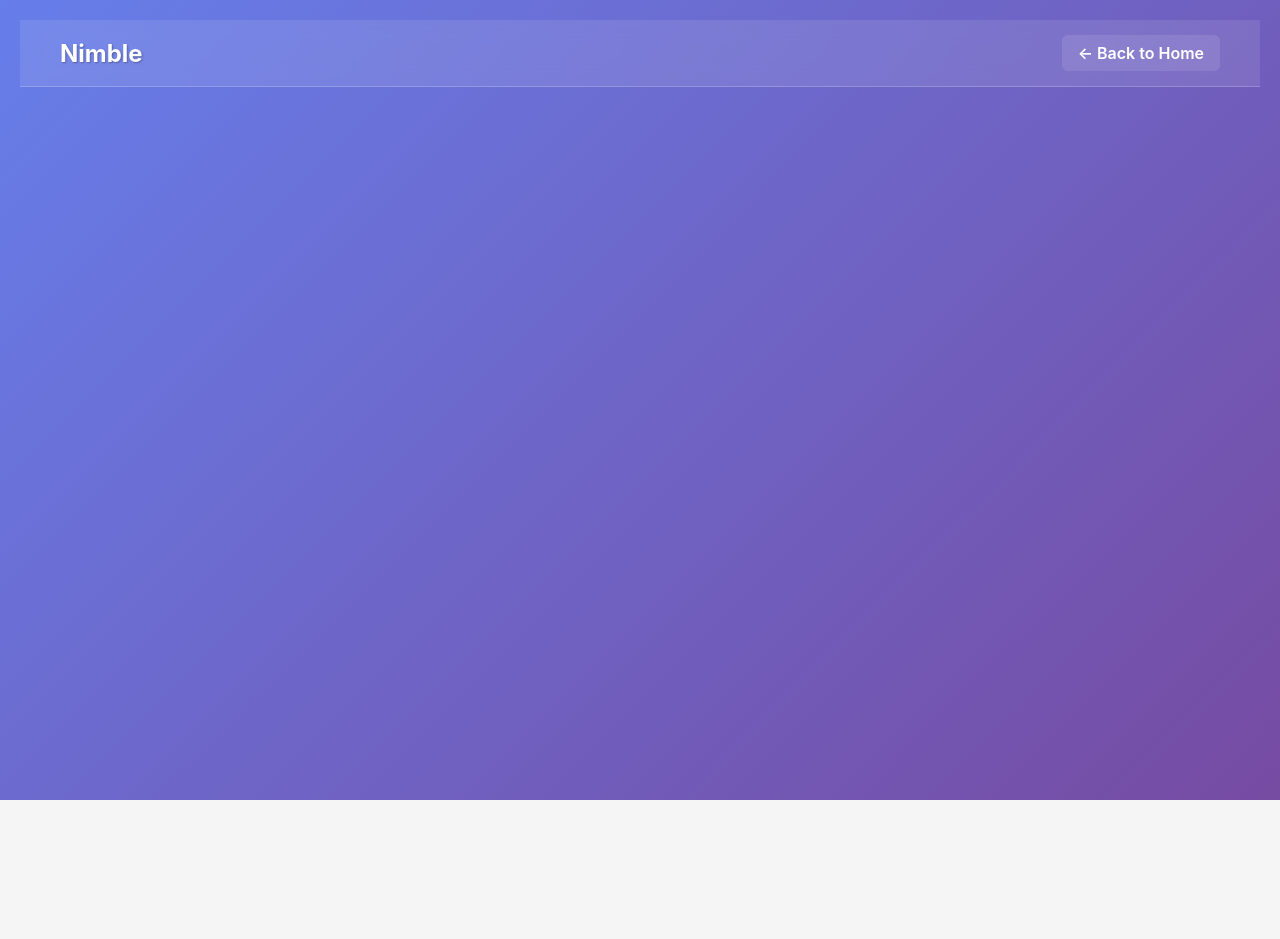
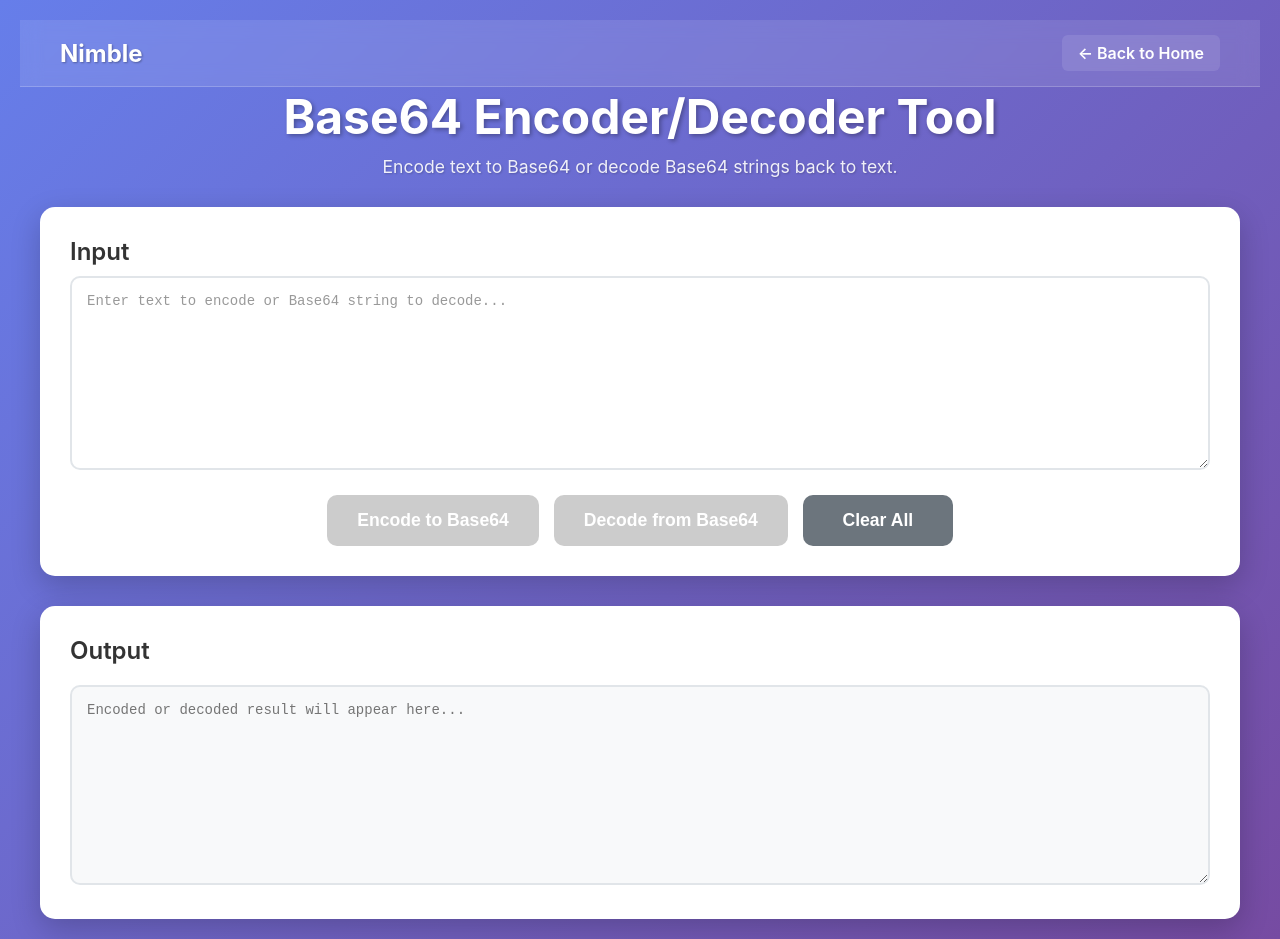
Before and after one commit to igobl/nimble, a React (Create React App) app: page /base64-encoder-decoder in a window 1280 px wide. Before the commit the page ends 800 px from the top, so only its background shows below. Built offline with nearby package versions, Linux system fonts and the light colour scheme.

Commit message:
Add base 64 encode/decode component

```diff
--- a/src/App.tsx
+++ b/src/App.tsx
@@ -6,6 +6,7 @@ import HomePage from './components/HomePage';
 import CsvSubstitutionTool from './components/CsvSubstitutionTool';
 import LineRemovalTool from './components/LineRemovalTool';
 import JsonPrettifierTool from './components/JsonPrettifierTool';
+import Base64EncoderDecoder from './components/Base64EncoderDecoder';
 
 function App() {
   return (
@@ -17,6 +18,7 @@ function App() {
           <Route path="/csv-substitution" element={<CsvSubstitutionTool />} />
           <Route path="/line-removal" element={<LineRemovalTool />} />
           <Route path="/json-prettifier" element={<JsonPrettifierTool />} />
+          <Route path="/base64-encoder-decoder" element={<Base64EncoderDecoder />} />
         </Routes>
       </div>
     </Router>
--- /dev/null
+++ b/src/components/Base64EncoderDecoder.tsx
@@ -0,0 +1,139 @@
+import React, { useState } from 'react';
+
+function Base64EncoderDecoder() {
+  const [input, setInput] = useState('');
+  const [output, setOutput] = useState('');
+  const [error, setError] = useState('');
+  const [copyStatus, setCopyStatus] = useState('');
+
+  const handleEncode = () => {
+    try {
+      if (!input.trim()) {
+        setOutput('');
+        setError('');
+        return;
+      }
+      const encoded = btoa(unescape(encodeURIComponent(input)));
+      setOutput(encoded);
+      setError('');
+    } catch (e: any) {
+      setError('Encoding failed: ' + e.message);
+      setOutput('');
+    }
+  };
+
+  const handleDecode = () => {
+    try {
+      if (!input.trim()) {
+        setOutput('');
+        setError('');
+        return;
+      }
+      const decoded = decodeURIComponent(escape(atob(input)));
+      setOutput(decoded);
+      setError('');
+    } catch (e: any) {
+      setError('Decoding failed: Invalid Base64 string - ' + e.message);
+      setOutput('');
+    }
+  };
+
+  const handleCopyToClipboard = async () => {
+    if (!output.trim()) return;
+
+    try {
+      await navigator.clipboard.writeText(output);
+      setCopyStatus('Copied!');
+      setTimeout(() => setCopyStatus(''), 2000);
+    } catch (err) {
+      setCopyStatus('Failed to copy');
+      setTimeout(() => setCopyStatus(''), 2000);
+    }
+  };
+
+  const clearAll = () => {
+    setInput('');
+    setOutput('');
+    setError('');
+    setCopyStatus('');
+  };
+
+  return (
+    <div className="base64-encoder-decoder-tool">
+      <header className="tool-header">
+        <h1>Base64 Encoder/Decoder Tool</h1>
+        <p>Encode text to Base64 or decode Base64 strings back to text.</p>
+      </header>
+
+      <main className="tool-main">
+        <div className="input-section">
+          <div className="text-area-container">
+            <h2>Input</h2>
+            <textarea
+              value={input}
+              onChange={(e) => setInput(e.target.value)}
+              placeholder="Enter text to encode or Base64 string to decode..."
+              className="text-area"
+              rows={10}
+            />
+          </div>
+
+          <div className="button-group">
+            <button
+              onClick={handleEncode}
+              className="calculate-button"
+              disabled={!input.trim()}
+            >
+              Encode to Base64
+            </button>
+            <button
+              onClick={handleDecode}
+              className="calculate-button"
+              disabled={!input.trim()}
+            >
+              Decode from Base64
+            </button>
+            <button
+              onClick={clearAll}
+              className="clear-button"
+            >
+              Clear All
+            </button>
+          </div>
+
+          {error && <div style={{ color: 'red', marginTop: 12 }}>{error}</div>}
+        </div>
+
+        <div className="results-section">
+          <div className="results-header">
+            <h2>Output</h2>
+            {output.trim() && (
+              <button
+                onClick={handleCopyToClipboard}
+                className="copy-button"
+                title="Copy to clipboard"
+              >
+                <svg width="16" height="16" viewBox="0 0 24 24" fill="none" stroke="currentColor" strokeWidth="2" strokeLinecap="round" strokeLinejoin="round">
+                  <rect x="9" y="9" width="13" height="13" rx="2" ry="2"></rect>
+                  <path d="M5 15H4a2 2 0 0 1-2-2V4a2 2 0 0 1 2-2h9a2 2 0 0 1 2 2v1"></path>
+                </svg>
+                {copyStatus || 'Copy'}
+              </button>
+            )}
+          </div>
+          <div className="results-container">
+            <textarea
+              value={output}
+              readOnly
+              placeholder="Encoded or decoded result will appear here..."
+              className="results-text-area"
+              rows={10}
+            />
+          </div>
+        </div>
+      </main>
+    </div>
+  );
+}
+
+export default Base64EncoderDecoder;
--- a/src/components/HomePage.tsx
+++ b/src/components/HomePage.tsx
@@ -35,6 +35,14 @@ function HomePage() {
             </Link>
           </div>
 
+          <div className="tool-card">
+            <h2>Base64 Encoder/Decoder Tool</h2>
+            <p>Encode text to Base64 or decode Base64 strings back to text.</p>
+            <Link to="/base64-encoder-decoder" className="tool-link">
+              Open Base64 Encoder/Decoder Tool
+            </Link>
+          </div>
+
         </div>
       </main>
     </div>
```
